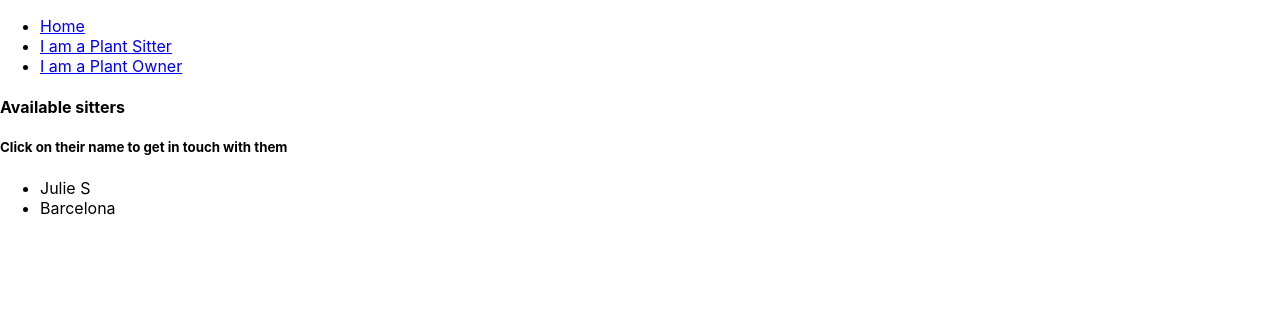
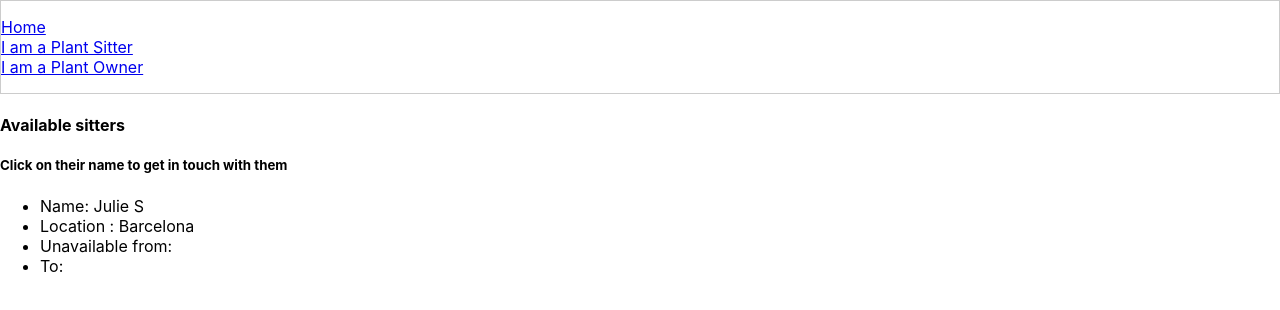
Before and after one commit to juliestamenic/julie-mvp, a React (Create React App) app: page /plant-sitting-offers in a window 1280 px wide. Shown: the top 310 px of the page. Built offline with nearby package versions, Linux system fonts and the light colour scheme.

Commit message:
Both sides working for sitter and owner

```diff
--- a/src/App.js
+++ b/src/App.js
@@ -34,11 +34,13 @@ function App() {
     let newOwners = [...owners, ownerData];
     setOwners(newOwners)
     //console.log(`Owner Data from APP component:  ${ownerData.locationOwner} ${ownerData.nameOwner}${ownerData.phoneOwner} ${ownerData.plantsOwner} ${ownerData.startDateOwner} ${ownerData.endDateOwner}`)
-    }
+    history.push('/plant-sitting-requests');
+  }
+
 
   // to get data from PS form
   function addSitter(sitterData) {
-    console.log(sitterData, "In App JS OK ")
+    // console.log(sitterData, "In App JS OK ")
     let newSitters = [...sitters, sitterData];
     setSitters(newSitters)
     // let newSitter = {nameSitter: sitterData.nameSitter, locationSitter: sitterData.locationSitter}
@@ -56,7 +58,7 @@ function App() {
     <div>
 
           <Navbar />
-          <Routes sitters={sitters} addSitter={()=> addSitter} owners={owners} onAddOwner={addOwner} />
+          <Routes sitters={sitters} addSitter={()=> addSitter} owners={owners} addOwner={() =>addOwner} />
 
     </div>
   );
--- a/src/components/HomeView.js
+++ b/src/components/HomeView.js
@@ -6,6 +6,11 @@ function HomeView() {
         <div className="HomeView">
             <h2>Home</h2>
             <p>Welcome to the Lucky Plant App</p>
+            <p><small>Dear Plant Lovers,
+                What about finding the perfect person to take care of your plants while you are away?
+                Or finding some great plant sitting opportunities?
+
+                You are in the right place!  </small></p>
 
         </div>
     );
--- /dev/null
+++ b/src/components/Navbar.css
@@ -0,0 +1,7 @@
+.Navbar {
+    border: 1px solid #ccc;
+}
+
+.Navbar ul {
+    padding: 0;
+}
--- a/src/components/Navbar.js
+++ b/src/components/Navbar.js
@@ -1,5 +1,6 @@
 import React from 'react';
 import { NavLink } from 'react-router-dom';
+import"./Navbar.css"
 
 
 function Navbar() {
--- a/src/components/PlantOwnerForm.js
+++ b/src/components/PlantOwnerForm.js
@@ -71,7 +71,7 @@ function handleChangeDates(date, name) {
       //defines an object with data
       let ownerData = {nameOwner:nameOwner, locationOwner:locationOwner, plantsOwner:plantsOwner, phoneOwner:phoneOwner, startDateOwner:startDateOwner, endDateOwner:endDateOwner}
       // sends it back to parent (App)
-      props.onAddOwner(ownerData)
+      props.addOwner(ownerData)
       //Reset fields
       setLocationOwner("");
       setNameOwner("");
@@ -103,8 +103,9 @@ function handleChangeDates(date, name) {
             endDate={endDateOwner}
             handleChangeDates={ handleChangeDates }
           />
+         <button type="submit" > Save My Profile</button>
+       </form>
 
-       </form>
        <button onClick={(e) => history.push('/plant-sitting-offers')}> Find a Plant-Sitter</button>
       </div>
     )
--- a/src/components/PlantSittingOffers.js
+++ b/src/components/PlantSittingOffers.js
@@ -11,11 +11,11 @@ function PlantSittingOffers(props){
                 {
                     props.sitters.map((sitters, k) => (
                         <div key={k}>
-                            <li> {sitters.nameSitter}</li>
-                            <li>{sitters.locationSitter} </li>
-                            {/* <li>Plants : {sitters.plantsSitter} </li>
-                            <li> Start Date: {sitters.startDateSitter.toString()} </li>
-                            <li> End Date: {sitters.endDateSitter.toString()} </li> */}
+                            <li> Name: {sitters.nameSitter}</li>
+                            <li>Location : {sitters.locationSitter} </li>
+                            {/* <li>Phone Number : {sitters.phoneSitter} </li> */}
+                            <li> Unavailable from: {sitters.startDateSitter.toString()} </li>
+                            <li> To: {sitters.endDateSitter.toString()} </li>
                         </div>
                     ))
                 }
--- a/src/components/PlantSittingRequests.js
+++ b/src/components/PlantSittingRequests.js
@@ -13,9 +13,9 @@ function PlantSittingRequests(props){
                         <div key={j}>
                             <li> {owners.nameOwner}</li>
                             <li>{owners.locationOwner} </li>
-                            {/* <li>Plants : {sitters.plantsSitter} </li>
-                            <li> Start Date: {sitters.startDateSitter.toString()} </li>
-                            <li> End Date: {sitters.endDateSitter.toString()} </li> */}
+                            {/* <li>Phone Number : {owners.phoneOwner} </li> */}
+                            <li> Start Date: {owners.startDateOwner.toString()} </li>
+                            <li> End Date: {owners.endDateOwner.toString()} </li>
                         </div>
                     ))
                 }
--- a/src/components/Routes.js
+++ b/src/components/Routes.js
@@ -27,8 +27,8 @@ function Routes(props) {
             </Route>
 
             {/* Plant Owner */}
-            <Route path="/plant-owner" exact>
-                <PlantOwnerForm  onAddOwner={props.addOwner}/>
+            <Route exact path="/plant-owner"
+            render = {() => <PlantOwnerForm addOwner={props.addOwner()}/>}>
             </Route>
 
             <Route path="/plant-sitting-offers">
```
